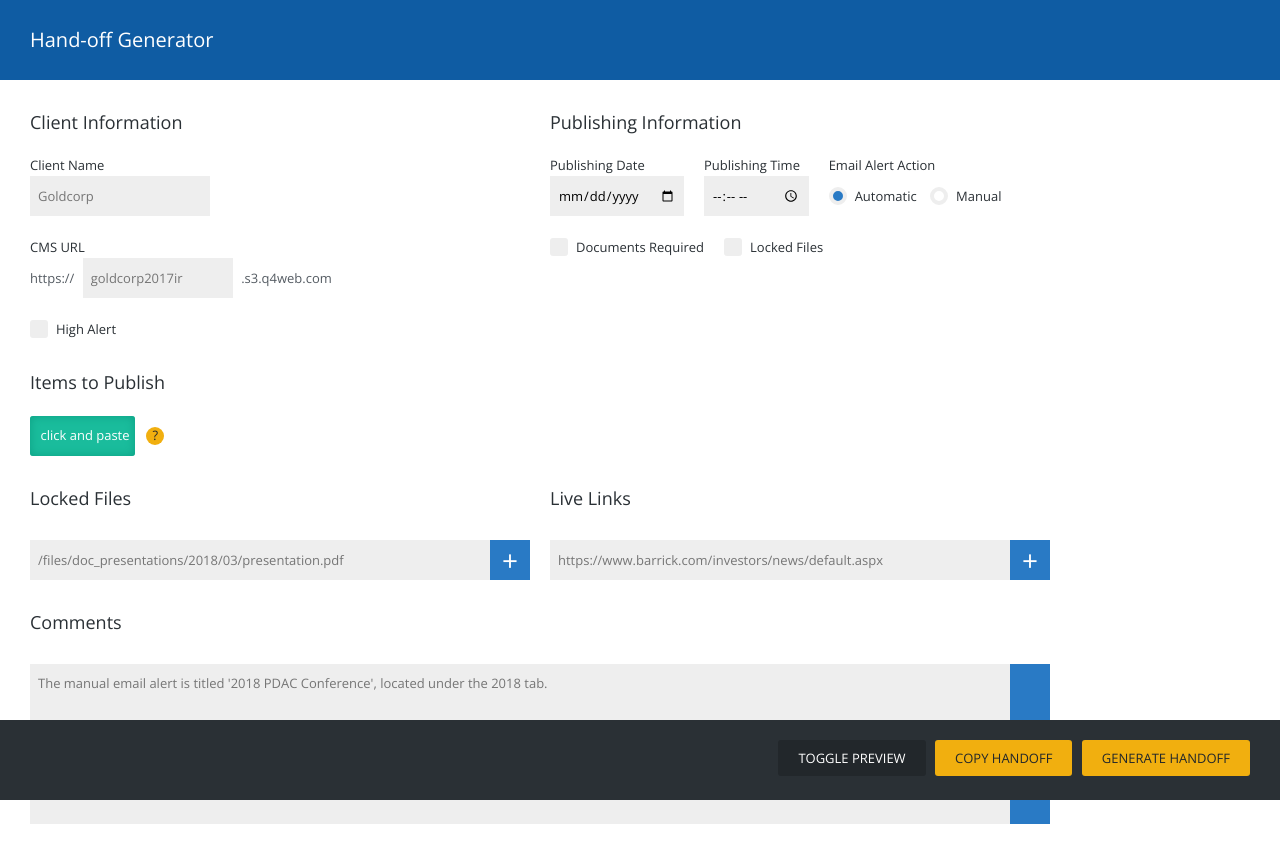
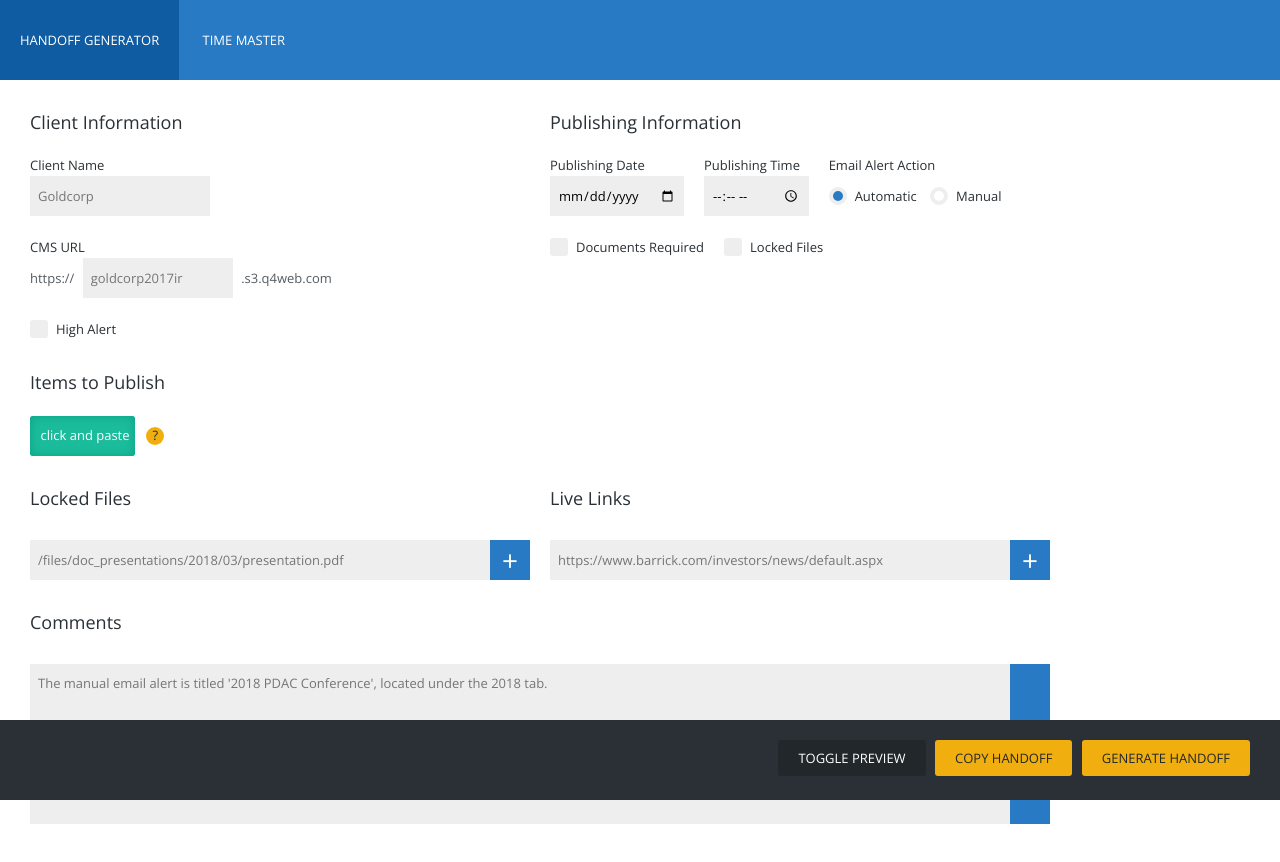
Before and after one commit to vitalizatroutine/handoff-jquery, a website: page index.html in a window 1280 px wide. Drawn offline with nearby package versions, Linux system fonts and the light colour scheme.

Commit message:
sorry im indecisive about this design

```diff
--- a/index.html
+++ b/index.html
@@ -19,9 +19,13 @@
         <![endif]-->
 
         <main class="page">
-            <header class="header">
-                <h1 class="header_title" id="handoff_title">Hand-off Generator</h1>
+            <header class="tabs">
+                <div class="tabs_item tabs_item--active" data-location="handoff-generator">Handoff Generator</div>
+                <div class="tabs_item" data-location="time-master">Time Master</div>
             </header>
+            <!--<header class="header">-->
+                <!--<h1 class="header_title" id="handoff_title"></h1>-->
+            <!--</header>-->
             <form class="form" id="handoff_form">
                 <section class="form_section form_section--half">
                     <h2 class="form_title">Client Information</h2>
@@ -152,6 +156,9 @@
                 </div>
             </section>
             <footer class="footer">
+                <section class="footer_components footer_components--left">
+                    <span class="footer_title" id="handoff_title"></span>
+                </section>
                 <section class="footer_components footer_components--right">
                     <span class="button button--dark-slate" id="toggle_preview">Toggle Preview</span>
                     <span class="button button--citrus" id="copy">Copy Handoff</span>
--- a/js/main.js
+++ b/js/main.js
@@ -302,7 +302,7 @@
             data.publish && data.publish.docsRequired ? ' [docs required]' : ''
         ].join('');
 
-        template.trim().length ? $title.text(('Hand-off Generator | ' + template) || '') : $title.text('Hand-off Generator');
+        template.trim().length ? $title.text((template) || '') : '';
     },
     _convertDate: function(data) {
         var dateString = '';
--- a/scss/main.scss
+++ b/scss/main.scss
@@ -4,6 +4,7 @@
 
 @import 'shared/page';
 @import 'shared/form';
+@import 'shared/tabs';
 @import 'shared/header';
 @import 'shared/footer';
 
--- a/scss/shared/_footer.scss
+++ b/scss/shared/_footer.scss
@@ -16,4 +16,9 @@
             float: left;
         }
     }
+
+    &_title {
+        line-height: 40px;
+        color: $white;
+    }
 }
--- /dev/null
+++ b/scss/shared/_tabs.scss
@@ -0,0 +1,17 @@
+.tabs {
+    height: 80px;
+    background-color: $rain;
+
+    &_item {
+        display: inline-block;
+        padding: 0 20px;
+        color: $white;
+        text-transform: uppercase;
+        line-height: 80px;
+        cursor: pointer;
+
+        &--active {
+            background-color: $q4-blue;
+        }
+    }
+}
```
Also changed, not shown: css/main.css.
